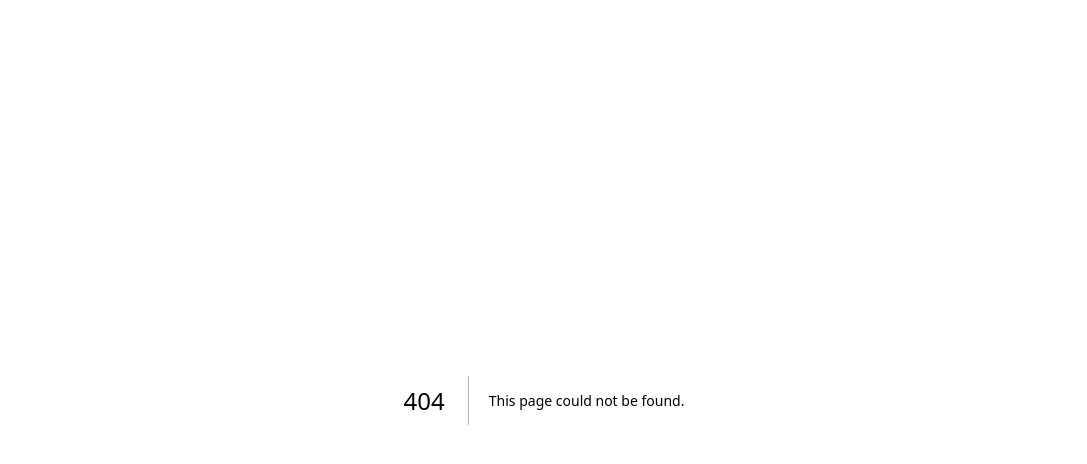
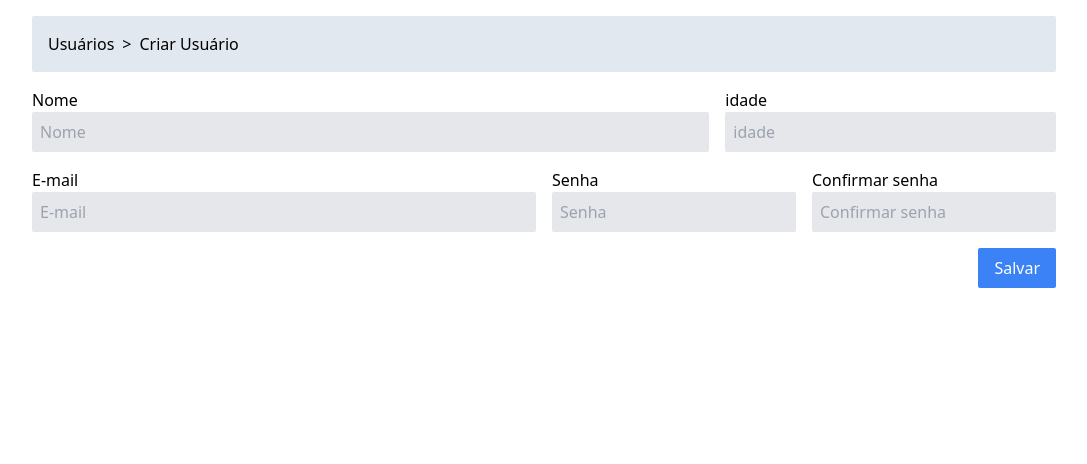
Before and after one commit to Jmarcelo97/3-desafio, a Next.js app: page /users/create in a window 1280 px wide. Before the commit this address had no page. Shown: the top 464 px of the page, without its empty margins (96-1183 px from the left). Built offline with nearby package versions, Linux system fonts and the light colour scheme.

Commit message:
Alpha 0.3.0

```diff
--- a/package.json
+++ b/package.json
@@ -1,6 +1,6 @@
 {
   "name": "3desafio",
-  "version": "0.1.0",
+  "version": "0.3.0",
   "private": true,
   "scripts": {
     "dev": "next dev",
@@ -12,7 +12,8 @@
     "classnames": "^2.3.2",
     "next": "13.2.1",
     "react": "18.2.0",
-    "react-dom": "18.2.0"
+    "react-dom": "18.2.0",
+    "react-hook-form": "^7.43.2"
   },
   "devDependencies": {
     "@types/node": "18.14.1",
--- /dev/null
+++ b/src/components/Breadcrumb/index.tsx
@@ -0,0 +1,23 @@
+import Link from "next/link";
+
+export default function Breadcrumb() {
+    return (
+        <div className="mt-4 bg-slate-200 p-4 w-full rounded-sm">
+            <nav aria-label="breadcrumb">
+                <ol className="flex gap-2">
+                    <li>
+                        <Link href="/users">
+                                Usuários
+                        </Link>
+                    </li>
+                    {">"}
+                    <li>
+                        <Link href="/users/create">
+                                Criar Usuário
+                        </Link>
+                    </li>
+                </ol>
+            </nav>
+        </div>
+    );
+}
--- /dev/null
+++ b/src/components/Input.tsx
@@ -0,0 +1,40 @@
+import classNames from "classnames";
+import { forwardRef, ForwardRefRenderFunction } from "react";
+
+interface InputProps extends React.HTMLAttributes<HTMLInputElement> {
+    id: string;
+    label: string;
+    error?: string;
+    type?: string;
+    disabled?: boolean;
+    readOnly?: boolean;
+    value?: any;
+}
+
+const InputBase: ForwardRefRenderFunction<HTMLInputElement, InputProps> = ({label, id, placeholder, error, ...rest}, ref) => {
+    return (
+        <div className={classNames("flex flex-col", {
+            "pointer-events-none opacity-50": rest.disabled
+        })}>
+            {label && (
+                <label
+                    htmlFor={id}
+                >
+                    {label}
+                </label>
+            )}
+            <input
+                className="p-2 bg-gray-200 w-full rounded-sm"
+                id={id}
+                placeholder={placeholder || label}
+                ref={ref}
+                {...rest}
+            />
+            {error && (
+                <small className="mt-1 text-sm text-red-500">{error}</small>
+            )}
+        </div>
+    );
+};
+
+export const Input = forwardRef(InputBase);
--- a/src/pages/_app.tsx
+++ b/src/pages/_app.tsx
@@ -1,7 +1,15 @@
 import type { AppProps } from "next/app";
+import Breadcrumb from "../components/Breadcrumb";
 
 import "../styles/globals.css";
 
 export default function App({ Component, pageProps }: AppProps) {
-    return <Component {...pageProps} />;
+    return (
+        <div className="flex flex-col w-screen h-screen">
+            <div className="w-full h-full max-w-5xl mx-auto gap-4 p-4 md:p-0">
+                <Breadcrumb />
+                <Component {...pageProps} />
+            </div>
+        </div>
+    );
 }
--- /dev/null
+++ b/src/pages/users/create.tsx
@@ -0,0 +1,92 @@
+import type { GetStaticProps } from "next";
+import { SubmitHandler, useForm } from "react-hook-form";
+import { Input } from "../../components/Input";
+
+type CreateUserFormData = {
+    name: string;
+    age: number;
+    email: string;
+    password: string;
+    confirmPassword: string;
+}
+
+export default function CreateUser() {
+    const { register, formState, getValues, handleSubmit } = useForm<CreateUserFormData>();
+
+    const handleCreateUser: SubmitHandler<CreateUserFormData> = (data) => {
+        console.log(data);
+    };
+
+    return (
+        <form className="mt-4 flex flex-col gap-4" onSubmit={handleSubmit(handleCreateUser)}>
+            <div className="flex flex-col md:grid md:grid-cols-12 gap-4">
+                <div className="col-span-8">
+                    <Input
+                        id="name"
+                        label="Nome"
+                        {...register("name")}
+                    />
+                </div>
+                <div className="col-span-4">
+                    <Input
+                        id="age"
+                        label="idade"
+                        type="number"
+                        {...register("age")}
+                    />
+                </div>
+            </div>
+            <div className="flex flex-col md:grid md:grid-cols-12 gap-4">
+                <div className="col-span-6">
+                    <Input
+                        id="email"
+                        label="E-mail"
+                        type="email"
+                        {...register("email", {
+                            required: "Campo obrigatório"
+                        })}
+                        error={formState.errors.email?.message}
+                    />
+                </div>
+                <div className="col-span-3">
+                    <Input
+                        id="password"
+                        label="Senha"
+                        type="password"
+                        {...register("password", {
+                            required: "Campo obrigatório"
+                        })}
+                        error={formState.errors.password?.message}
+                    />
+                </div>
+                <div className="col-span-3">
+                    <Input
+                        id="confirmPassword"
+                        label="Confirmar senha"
+                        type="password"
+                        {...register("confirmPassword", {
+                            required: "Campo obrigatório",
+                            validate: (value) => value === getValues("password") || "As senhas não conferem"
+                        })}
+                        error={formState.errors.confirmPassword?.message}
+                    />
+                </div>
+            </div>
+            <div className="flex w-full">
+                <button
+                    type="submit"
+                    aria-label="Botão que submete o formulário"
+                    className="ml-auto py-2 px-4 bg-blue-500 text-white rounded-sm"
+                >
+                    Salvar
+                </button>
+            </div>
+        </form>
+    );
+}
+
+export const getStaticProps: GetStaticProps = async () => {
+    return {
+        props: {},
+    };
+};
--- /dev/null
+++ b/src/pages/users/index.tsx
@@ -0,0 +1,5 @@
+export default function Users() {
+    return (
+        <h1>Listar Usuários</h1>
+    );
+}
```
Also changed, not shown: next.config.js (+4 -4 lines), 2 other files (tests, documents, lock files or other folders).
